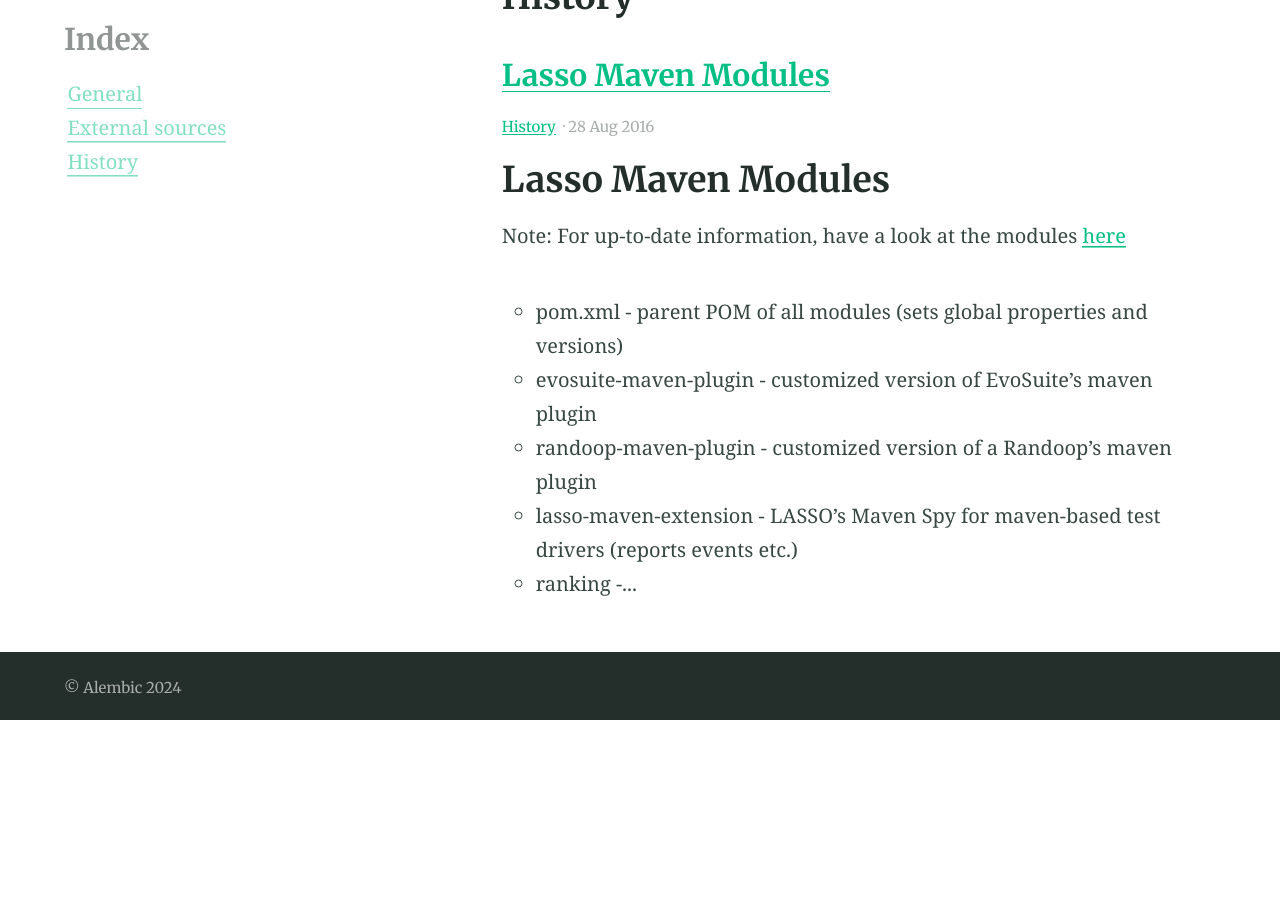
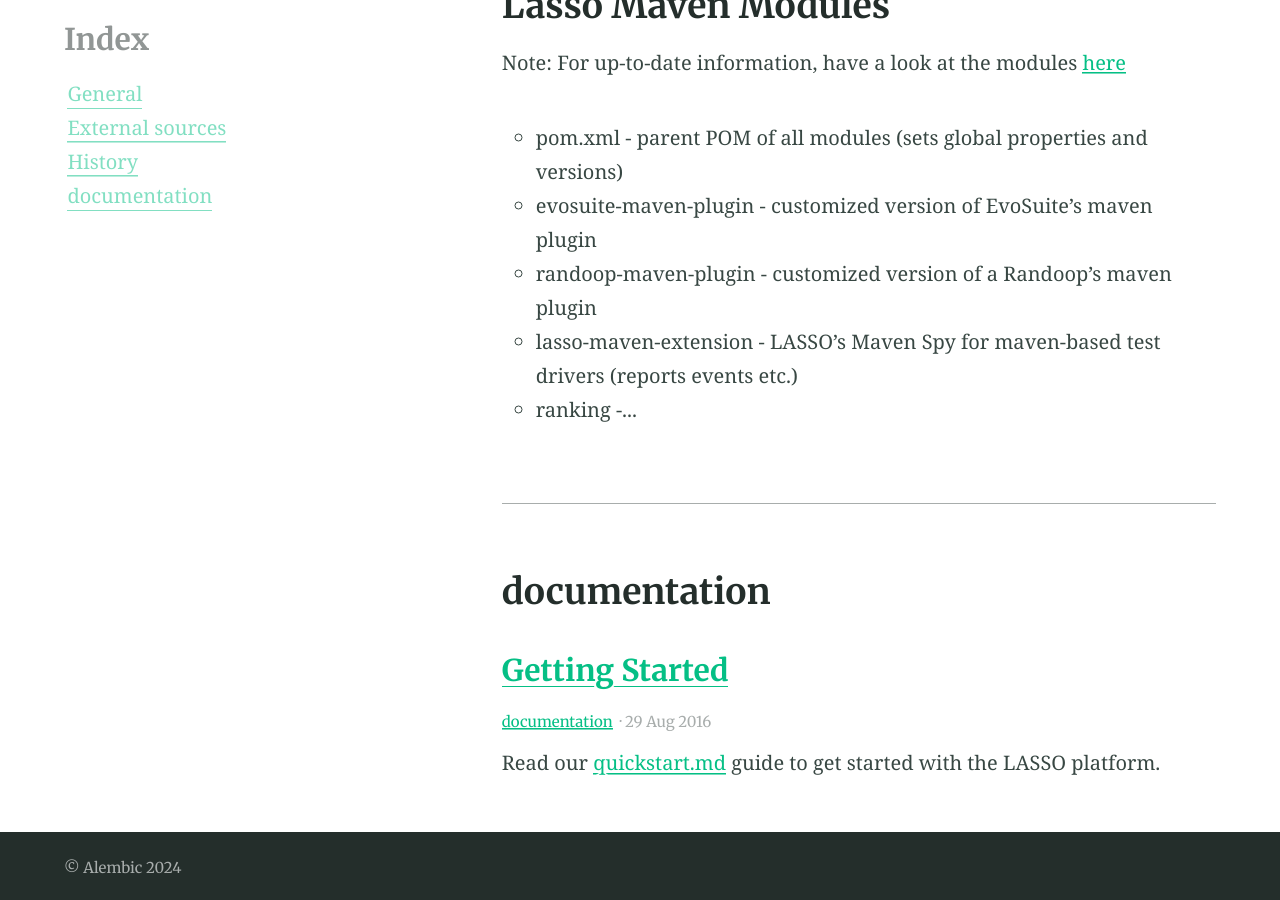
Before and after one commit to BlackOptimusPrime/the-lasso-website, a Jekyll site: the page built from categories.md, in a window 1280 px wide and 900 px high, scrolled down 1415 px. Built offline with Jekyll 4.4.1, drawn with Linux system fonts in a browser that asks for light colours; before the commit the page ends 2135 px from its top, so only the background shows below that; some of the changed text lies outside the part shown.

Commit message:
Update 2016-08-29-example-post-three.md

```diff
--- a/_posts/2016-08-29-example-post-three.md
+++ b/_posts/2016-08-29-example-post-three.md
@@ -1,9 +1,9 @@
 ---
 title: Getting Started
 categories:
-- General
+- documentation
 excerpt: |
-  First steps.
+  Read our [quickstart.md](https://github.com/SoftwareObservatorium/lasso/blob/main/doc%2Fquickstart.md) guide to get started with the LASSO platform.
 feature_text: |
   ## Getting Started
   lasso lasso lasso
```
